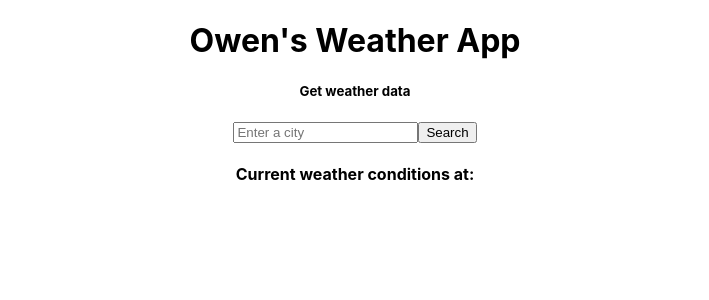
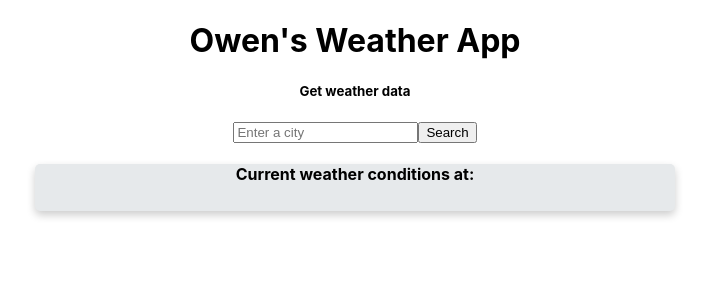
Before and after one commit to ojones311/weatherapp, a React (Create React App) app in the folder client/: page / in a window 1280 px wide. Shown: the top 300 px of the page, without its empty margins (285-994 px from the left). Built offline with nearby package versions, Linux system fonts and the light colour scheme.

Commit message:
add temps and some style

```diff
--- a/client/src/App.css
+++ b/client/src/App.css
@@ -14,7 +14,7 @@
 }
 
 .App-header {
-  background-color: #282c34;
+  background-color: #d3e2fd;
   min-height: 100vh;
   display: flex;
   flex-direction: column;
@@ -28,6 +28,15 @@
   color: #61dafb;
 }
 
+.card-container {
+  background-color: #e6e9eb;
+  margin: auto;
+  width: 50%;
+  box-shadow: 0 4px 8px 0 rgba(0,0,0,0.2);
+  transition: 0.3s;
+  border-radius: 5px;
+}
+
 @keyframes App-logo-spin {
   from {
     transform: rotate(0deg);
@@ -36,3 +45,7 @@
     transform: rotate(360deg);
   }
 }
+
+table {
+  text-align: center
+}
--- a/client/src/Components/ShowWeather.js
+++ b/client/src/Components/ShowWeather.js
@@ -3,16 +3,22 @@ export const ShowWeather = ({data}) => {
 
     const city = data.name;
     const country = data.sys ? data.sys.country : null;
+    const icon = data.weather ? data.weather[0].icon : null;
     const descriptor = data.weather ? data.weather[0].main : null;
+
     const temperature = data.main ? data.main.temp : null;
+    const temp_min = data.main ? data.main.temp_min : null;
+    const temp_max = data.main ? data.main.temp_max : null;
+
     const pressure = data.main ? data.main.pressure : null;
     const visibility =  data ? data.visibility : null;
     const humidity = data.main ? data.main.humidity : null;
     const clouds =  data.clouds ? data.clouds.all : null;
-    const icon = data.weather ? data.weather[0].icon : null;
     const wind = data.wind ? data.wind.speed : null;
+
     const longitude = data.coord ? data.coord.lon : null;
     const latitude = data.coord ? data.coord.lat : null;
+
 
     const coordinateBearingMatcher = (measurement, degrees) => {
 
@@ -34,9 +40,21 @@ export const ShowWeather = ({data}) => {
         return coordinate
     }
 
-    const temperatureConverter = (temp) => {
+    const kelvinToFahrenheit = (temp) => {
+        //Fahrenheit equation (K − 273.15) × 9/5 + 32 = °F
+        if (temp){
+            temp = Math.round((temp - 273.15) * 9/5 + 32)
+        }
 
+        return temp
     }
+
+    const kelvinToCelsius = (temp) => {
+        //Celsius equation C = K – 273.15
+        temp = Math.round(temp - 273.15)
+        return temp
+    }
+
     return (
         <div className='card-container'>
             <div className='weather'>
@@ -45,13 +63,21 @@ export const ShowWeather = ({data}) => {
                 <h3>{country}</h3>
                 <p>{coordinateBearingMatcher('latitude',latitude)}</p>
                 <p>{coordinateBearingMatcher('longitude',longitude)}</p>
-                <h4>{temperature}</h4>
+                <h3>{descriptor}</h3>
+
+                {   temperature &&
+                    <div>
+                        <h4>{kelvinToFahrenheit(temperature)}{'°F'}</h4>
+                        <h4>{kelvinToCelsius(temperature)}{'°C'}</h4>
+                    </div>
+                }
             </div>
+
             <div className='weather-icon'>
                 <table>
                     <tbody>
                         <tr>
-                            <td>{descriptor}</td>
+                            <td></td>
                             <td></td>
                         </tr>
                     </tbody>
```
